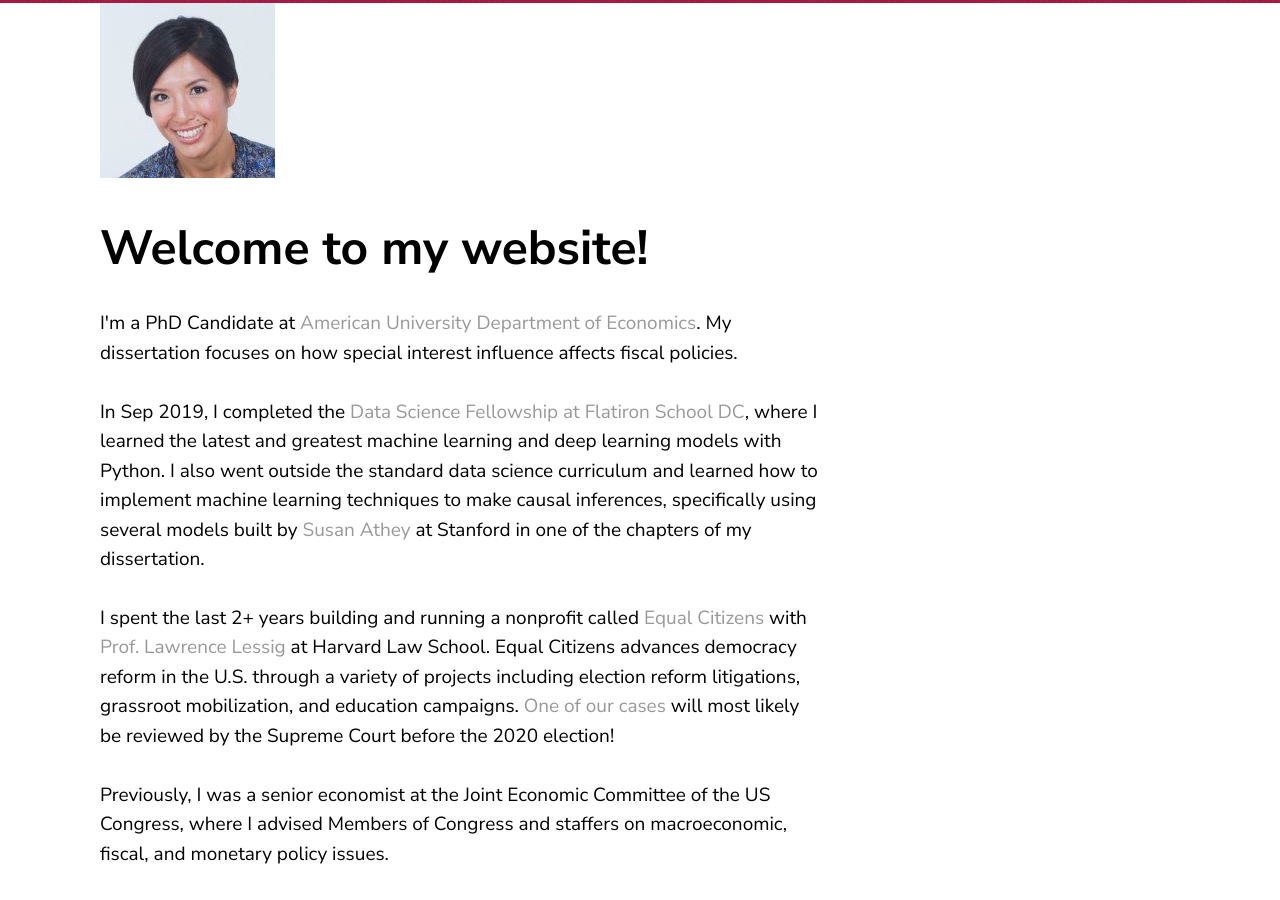
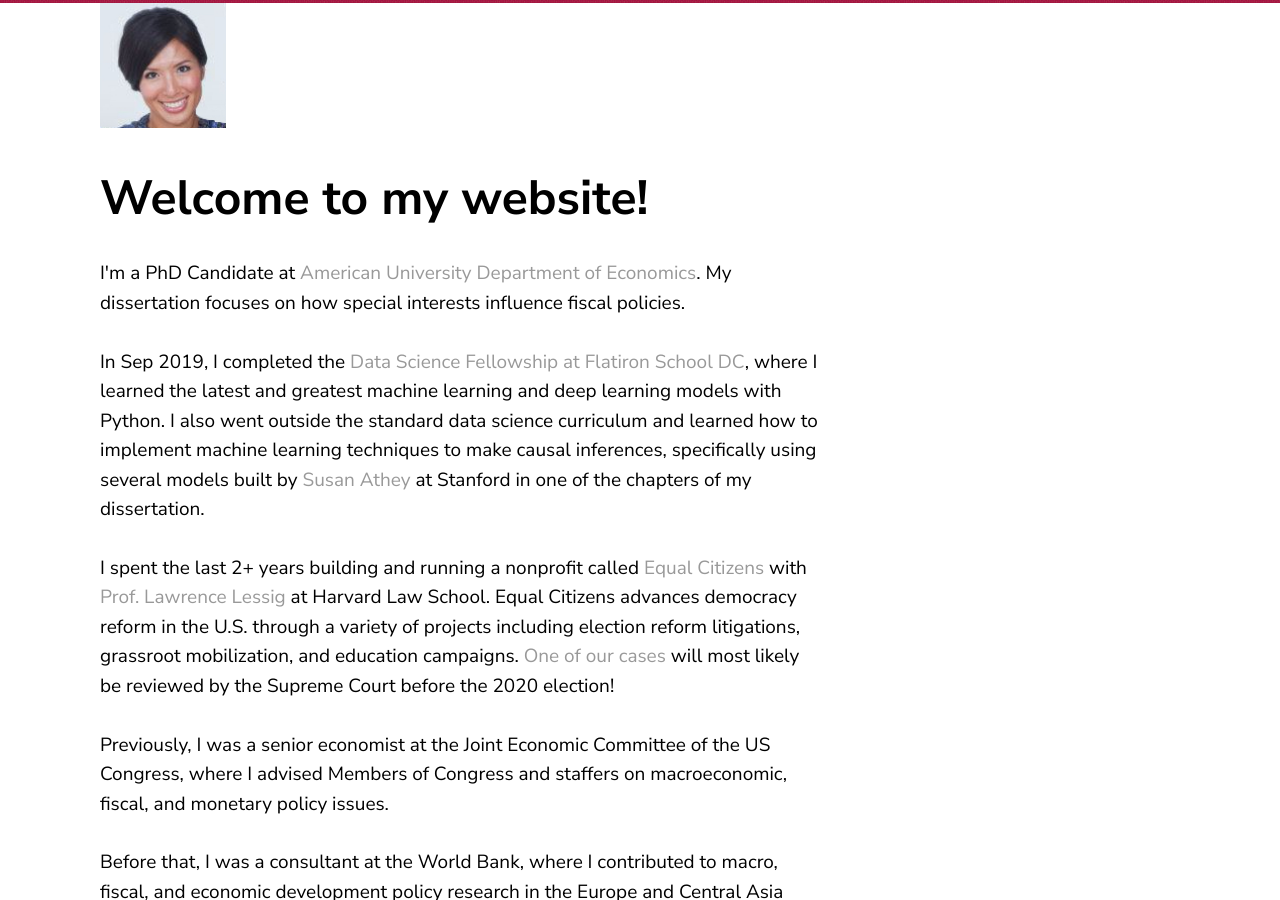
Before and after one commit to phoebetwong/phoebetwong.github.io, a Jekyll site: the page built from index.html, in a window 1280 px wide and 900 px high, scrolled down 422 px. Built offline with Jekyll 4.4.1, drawn with Linux system fonts in a browser that asks for light colours; a script that is not in the unit is left out.

Commit message:
edited text

```diff
--- a/about.html
+++ b/about.html
@@ -3,9 +3,10 @@
 title: Home
 ---
 <div class="blurb">
+	<img src="assets/head3.jpg" alt="Portfolio Picture"  height="125" width="126" class="headerimg">
 	<h1>Welcome to my website!</h1>
-	<p>I'm a PhD Candidate at <a href="https://www.american.edu/cas/economics/" target="_blank">American University Department of Economics</a>. My dissertation focuses on how special interest influence
-		affects fiscal policies.
+	<p>I'm a PhD Candidate at <a href="https://www.american.edu/cas/economics/" target="_blank">American University Department of Economics</a>. My dissertation focuses on how special interests influence
+		fiscal policies.
 		<br><br>
     In Sep 2019, I completed the <a href="https://flatironschool.com/career-courses/data-science-bootcamp/dc" target="_blank">Data Science Fellowship at Flatiron School DC</a>,
     where I learned the latest and greatest machine learning and deep learning models with Python. I also went outside the standard data science curriculum and learned how to implement machine learning techniques to make causal inferences, specifically using several
--- a/index.html
+++ b/index.html
@@ -3,10 +3,10 @@
 title: Home
 ---
 <div class="blurb">
-	<img src="assets/head2.jpg" alt="Portfolio Picture"  height="175" width="175" class="headerimg">
+	<img src="assets/head3.jpg" alt="Portfolio Picture"  height="125" width="126" class="headerimg">
 	<h1>Welcome to my website!</h1>
-	<p>I'm a PhD Candidate at <a href="https://www.american.edu/cas/economics/" target="_blank">American University Department of Economics</a>. My dissertation focuses on how special interest influence
-		affects fiscal policies.
+	<p>I'm a PhD Candidate at <a href="https://www.american.edu/cas/economics/" target="_blank">American University Department of Economics</a>. My dissertation focuses on how special interests influence
+		fiscal policies.
 		<br><br>
     In Sep 2019, I completed the <a href="https://flatironschool.com/career-courses/data-science-bootcamp/dc" target="_blank">Data Science Fellowship at Flatiron School DC</a>,
     where I learned the latest and greatest machine learning and deep learning models with Python. I also went outside the standard data science curriculum and learned how to implement machine learning techniques to make causal inferences, specifically using several
```
Also changed, not shown: 1 other file.
